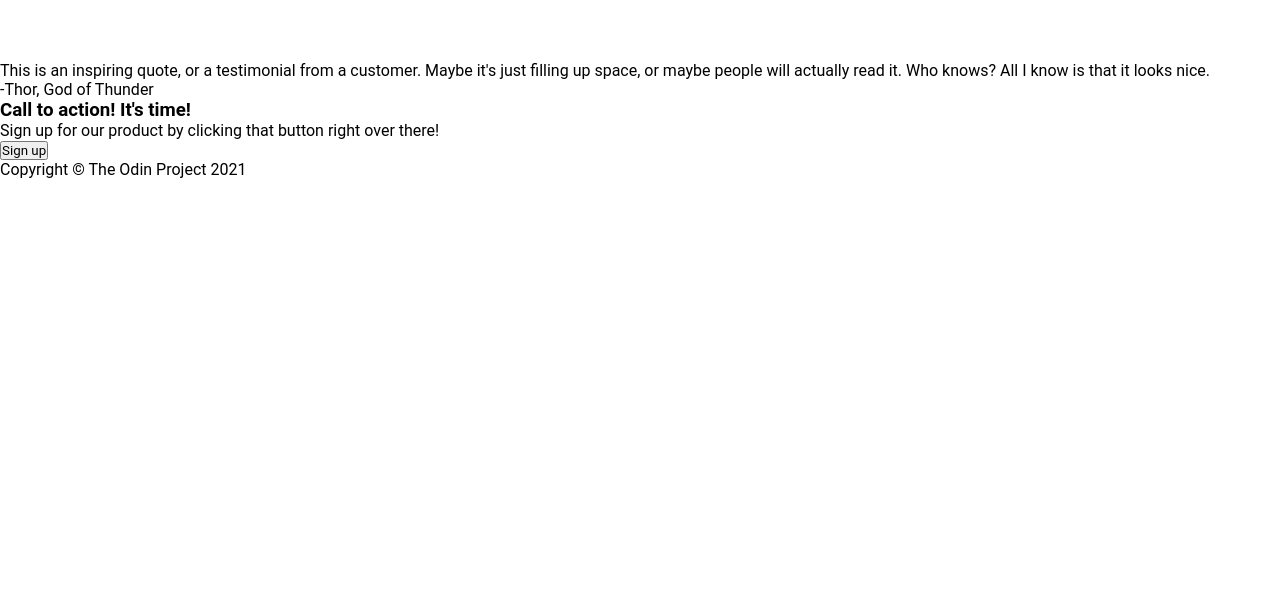
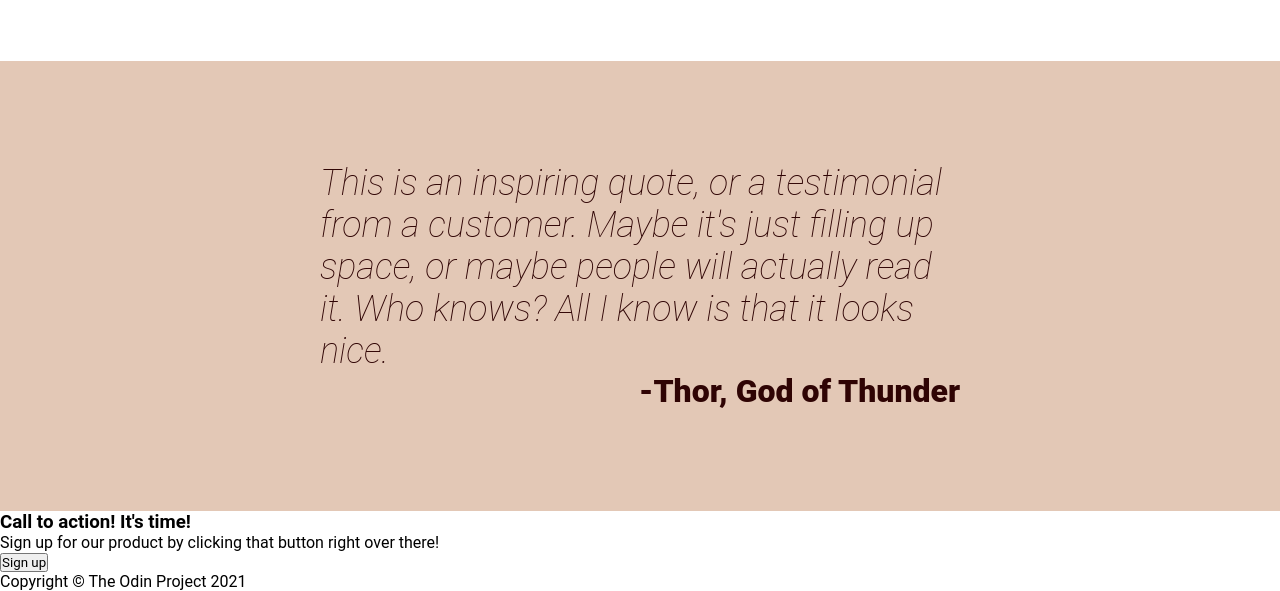
Before and after one commit to dennsito/landing-page, a plain HTML site: page index.html in a window 1280 px wide. Shown: the part 912-1503 px from the top of the page. Before the commit the page ends 1091 px from the top, so only its background shows below. Drawn offline with Linux system fonts and the light colour scheme.

Commit message:
Modified quote section
Styled the quote section giving it a background
color, some adjust to the color and style of the
font, and using flexbox to make it adaptative
to window changes.

```diff
--- a/style.css
+++ b/style.css
@@ -117,3 +117,29 @@ html{
     color:rgb(53, 53, 53);
     font-weight: 500;
 }
+
+.emphasized{
+    width: 100%;
+    height: 450px;
+    background-color: #e3c8b6;
+    color:#2f0404;
+    display: flex;
+    flex-direction: column;
+    justify-content: center;
+    align-items: center;
+}
+
+.emphasized p{
+    width: 50%;
+    min-width: 534px;
+    font-size: 36px;
+    font-style: italic;
+    font-weight: lighter;
+}
+.emphasized .quote{
+    width: 50%;
+    font-size: 32px;
+    font-style: normal;
+    font-weight: 900;
+    text-align: end;
+}
```
